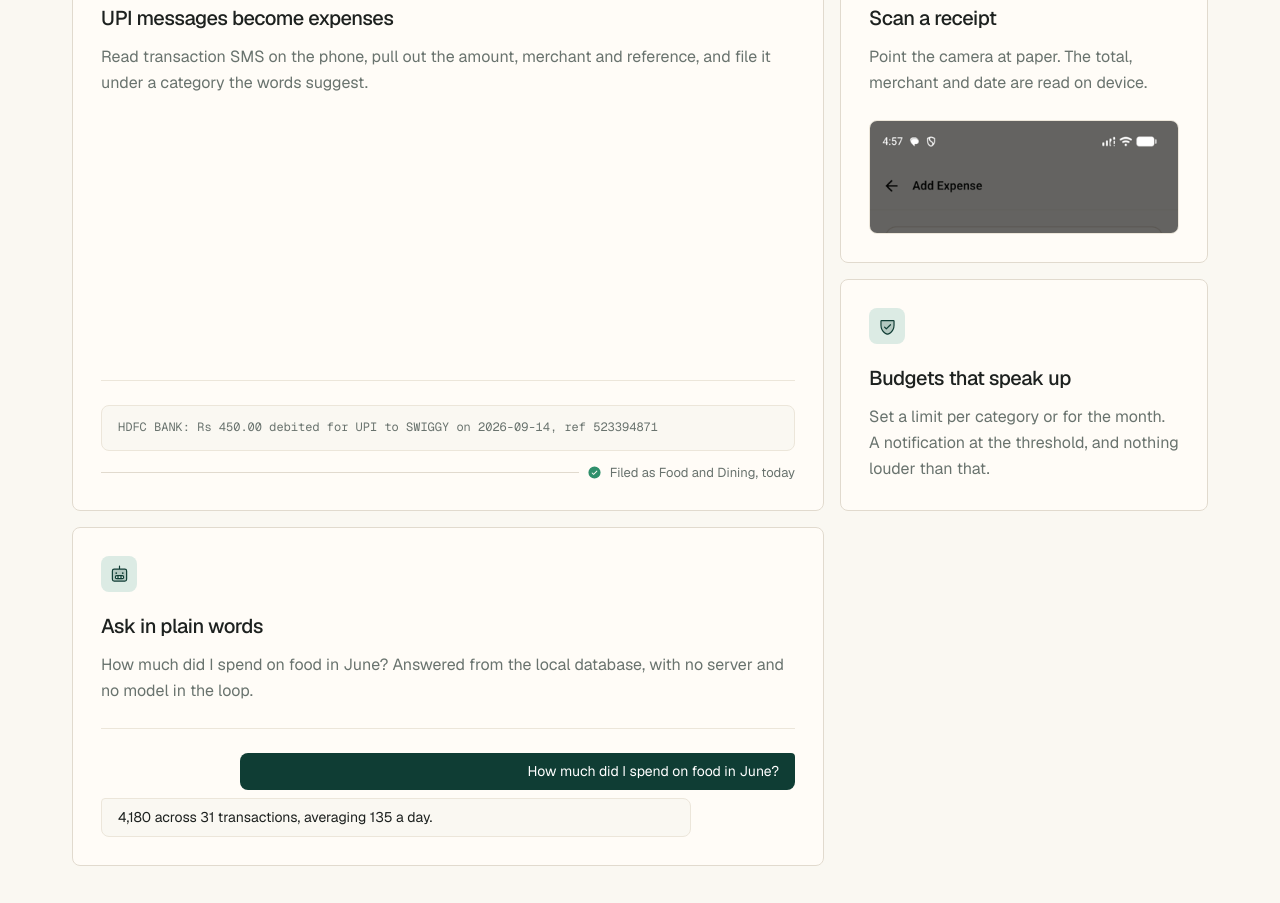
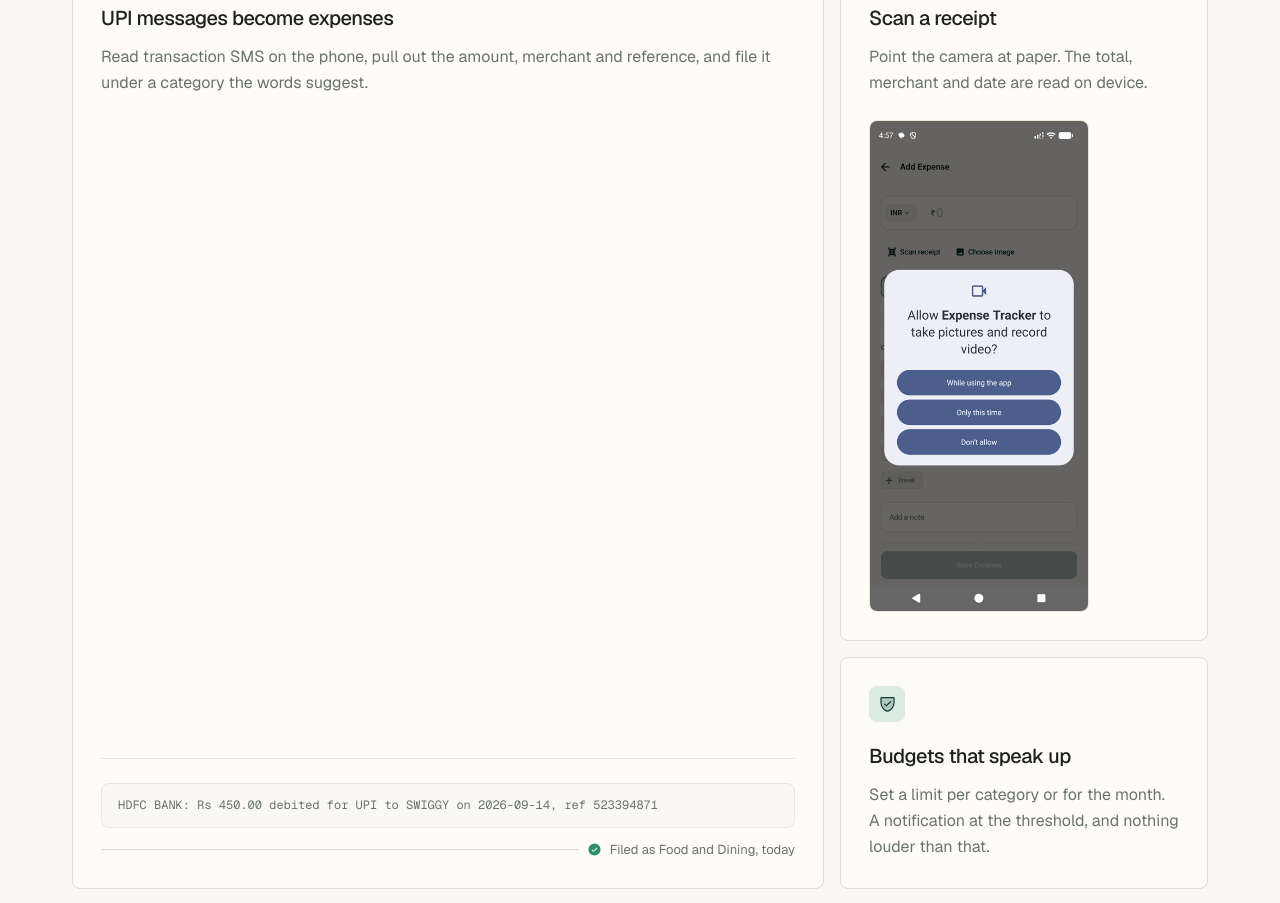
Before and after one commit to areyypriyanshu/expense-tracker, a Next.js app in the folder web/: page / in a window 1280 px wide. Shown: the part 1380-2283 px from the top of the page. Built offline with nearby package versions, Linux system fonts and the light colour scheme; no server answers.

Commit message:
Show the receipt capture in full, not cropped

```diff
--- a/web/components/site/hero.tsx
+++ b/web/components/site/hero.tsx
@@ -201,15 +201,22 @@ function UpiTrace() {
   );
 }
 
-/** A cropped, real capture rather than an illustration of one. */
+/**
+ * A real capture rather than an illustration of one.
+ *
+ * Rendered full-height, not cropped. A fixed-height crop on a tall image
+ * hides the bottom of the screen, which is where the scan button the caption
+ * points at actually is. The card is a portrait, so the height is driven by
+ * the aspect ratio, with a sensible cap so it does not dominate the cell.
+ */
 function ReceiptShot() {
   return (
-    <div className="mt-6 overflow-hidden rounded-lg border border-hairline-soft">
+    <div className="mt-6 max-w-[220px]">
       {/* eslint-disable-next-line @next/next/no-img-element */}
       <img
         src="/screens/06-receipt.png"
         alt="The Add Expense screen, with the Scan receipt button that reads a total off a photographed bill."
-        className="h-28 w-full object-cover object-top"
+        className="w-full rounded-lg border border-hairline-soft"
         loading="lazy"
       />
     </div>
--- a/web/scripts/capture-screens.mjs
+++ b/web/scripts/capture-screens.mjs
@@ -41,7 +41,11 @@ const OUT_DIR = join(webRoot, "public/screens");
 // a large XML document for a dense screen. Node's default 1 MB buffer is not
 // enough for either once the app holds real data.
 const adb = (args, options = {}) =>
-  exec(ADB, args, { timeout: 120_000, maxBuffer: 64 * 1024 * 1024, ...options });
+  exec(ADB, ["-s", DEVICE, ...args], {
+    timeout: 120_000,
+    maxBuffer: 64 * 1024 * 1024,
+    ...options,
+  });
 const shell = (command) => adb(["shell", command]);
 
 /**
@@ -447,7 +451,7 @@ async function main() {
 
   const device = await size().catch(() => null);
   if (!device) {
-    const { stdout } = await exec(ADB, ["devices"]).catch(() => ({ stdout: "" }));
+    const { stdout } = await exec(ADB, ["devices", "-s", DEVICE]).catch(() => ({ stdout: "" }));
     if (!stdout.includes("device")) {
       console.error(`No emulator is running for AVD "${AVD}".`);
       console.error("Start it with:");
```
